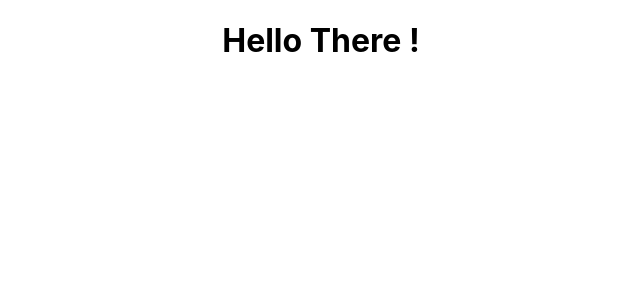
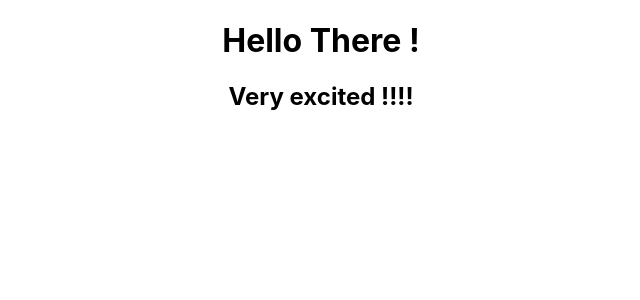
Before and after one commit to bharath-02/movie-application, a React (Create React App) app: page / in a window 1280 px wide. Shown: the top 300 px of the page, without its empty margins (319-959 px from the left). Built offline with nearby package versions, Linux system fonts and the light colour scheme; the HTML template or start-up script is replaced by a standard one.

Commit message:
test change

```diff
--- a/src/App.js
+++ b/src/App.js
@@ -4,6 +4,7 @@ const App = () => {
   return (
     <div className="App">
       <h1>Hello There !</h1>
+      <h2>Very excited !!!!</h2>
     </div>
   );
 }
```
